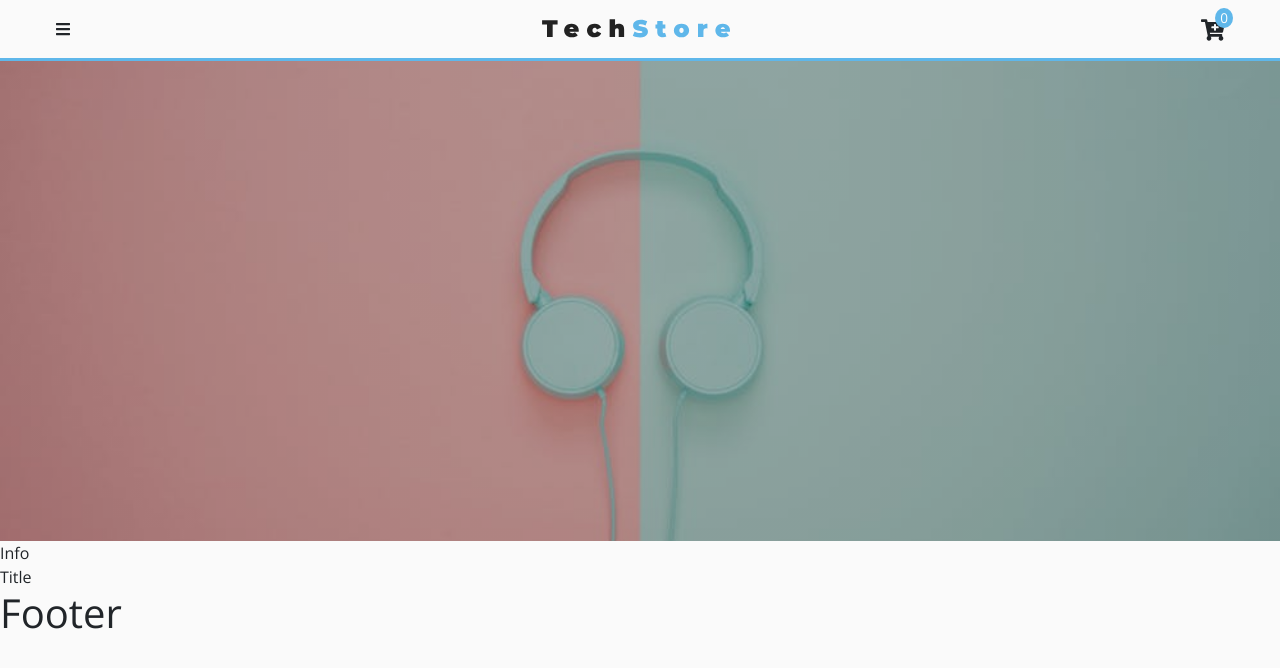
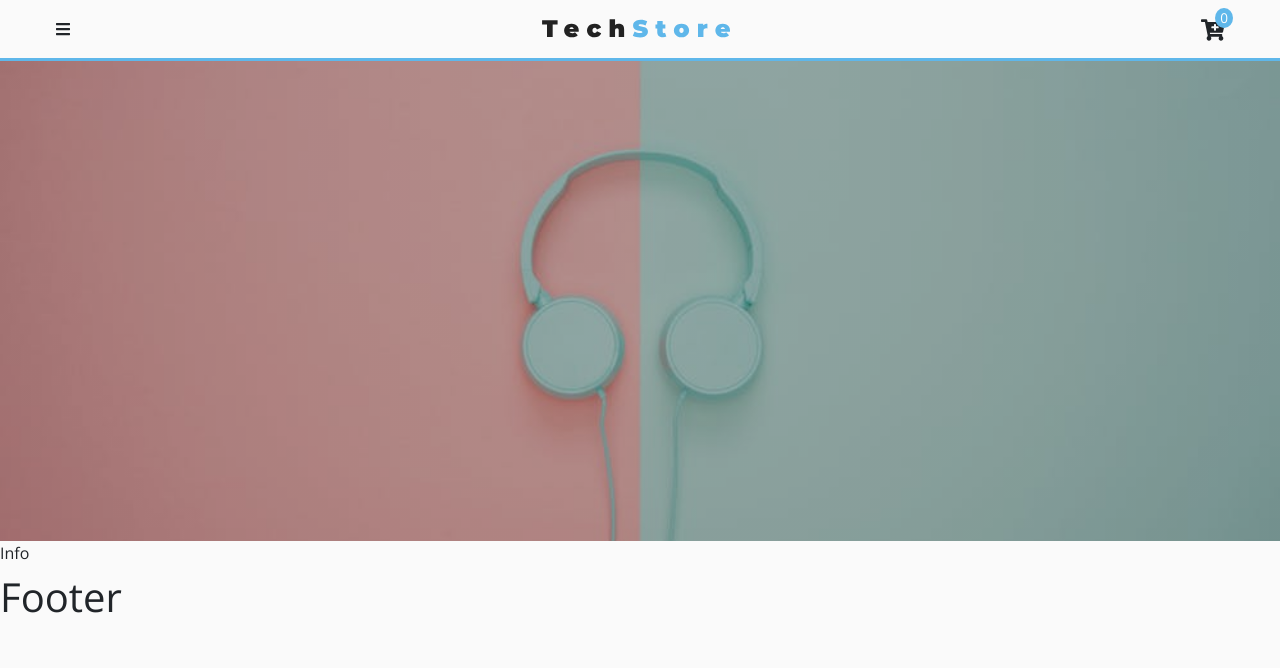
Before and after one commit to Molderck/TechStore-ReactJS, a React (Create React App) app in the folder tech-store/: page /about in a window 1280 px wide. Shown: the top 668 px of the page. Built offline with nearby package versions, Linux system fonts and the light colour scheme.

Commit message:
Added TitleWrapper styled component and all HTML to the Title Component

```diff
--- a/tech-store/src/components/AboutPage/Title.js
+++ b/tech-store/src/components/AboutPage/Title.js
@@ -1,9 +1,17 @@
 import React from 'react';
+import styled from 'styled-components';
 
-export default function Title() {
+export default function Title({ title, center }) {
     return (
-        <div>
-            Title
-        </div>
+        <TitleWrapper className="row" center={center}>
+            <div className="col">
+                <h2 className="text-title">{title}</h2>
+                <div className="title-underline" />
+            </div>
+        </TitleWrapper>
     )
 }
+
+const TitleWrapper = styled.div`
+
+`
```
